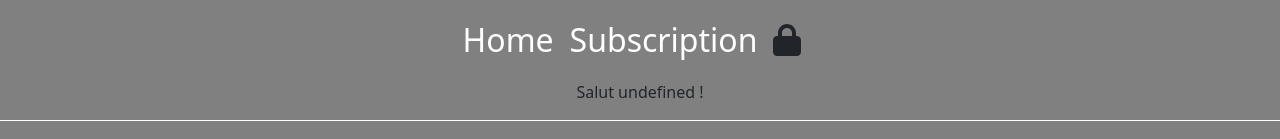
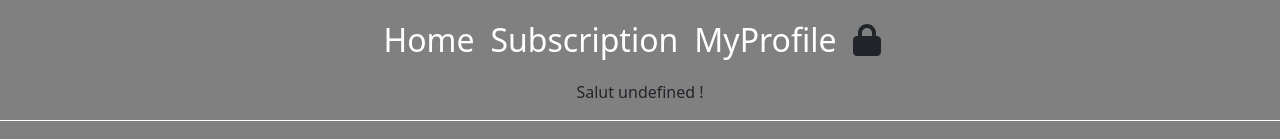
Before and after one commit to TherenceEspoir/dysnomia_games, a React (Vite) app: page / in a window 1280 px wide. Shown: the top 139 px of the page. Built offline with nearby package versions, Linux system fonts and the light colour scheme; no server answers; sample sign-in values are in the browser's storage.

Commit message:
redirection when null token on profile page

```diff
--- a/src/components/Header/index.jsx
+++ b/src/components/Header/index.jsx
@@ -37,7 +37,12 @@ export default function Header() {
 
 	function Log(){
 		if(token != "null"){
-			return <li><LogoutButton /></li> ;
+			return (
+				<>
+					<li><Link to={'/profile'} className="text-white text-decoration-none">MyProfile</Link></li>
+					<li><LogoutButton /></li>
+				</>
+			) ;
 		} else {
 			return <li><Link to={'/authentication'} className="text-white text-decoration-none">Authentication</Link></li> ;
 		}
--- a/src/components/Profile/index.jsx
+++ b/src/components/Profile/index.jsx
@@ -6,12 +6,14 @@ import { useNavigate } from "react-router-dom";
 //utiliser le hook useProfile
 import useProfile from "../../hooks/useProfile";
 import useDeleteAccount from "../../hooks/useDeleteAccount";
+import { useToken, useTokenSetter } from '../../hooks/useToken.jsx';
 
 export default function Profile() {
     //récupérer les données du profil de l'utilisateur
     const { data, error, loading } = useProfile();
     //récupérer les données de la suppression du compte
     const { deleteAccount, deleting,deleteError } = useDeleteAccount();
+    const token = useToken() ;
     const navigate = useNavigate();
 
     const handleDeleteAccount = async () => {
@@ -23,6 +25,11 @@ export default function Profile() {
             alert(`Erreur lors de la suppression du compte : ${deleteError?.message}`);
         }
     };
+
+    if(token == "null"){
+        console.log("redirection") ;
+        navigate("/authentication");
+    }
 
 
     //si le chargement est en cours
```
